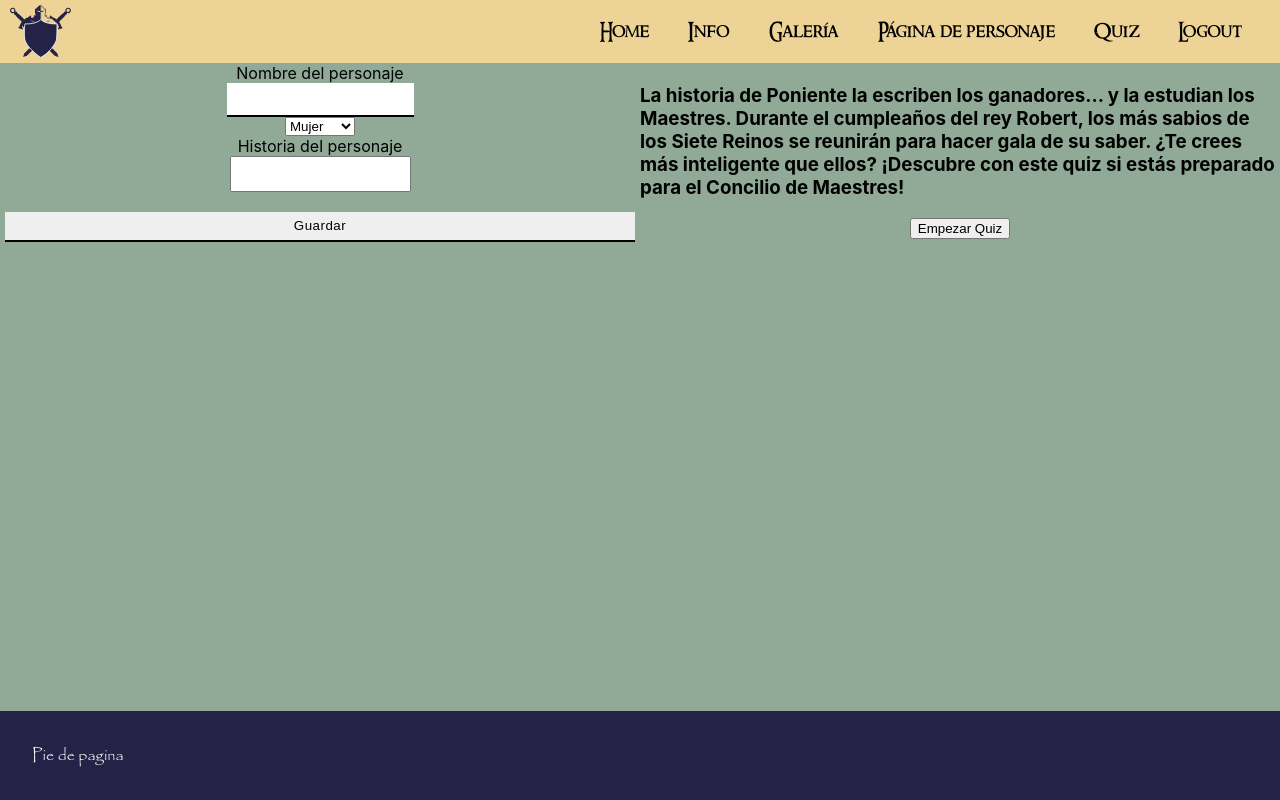
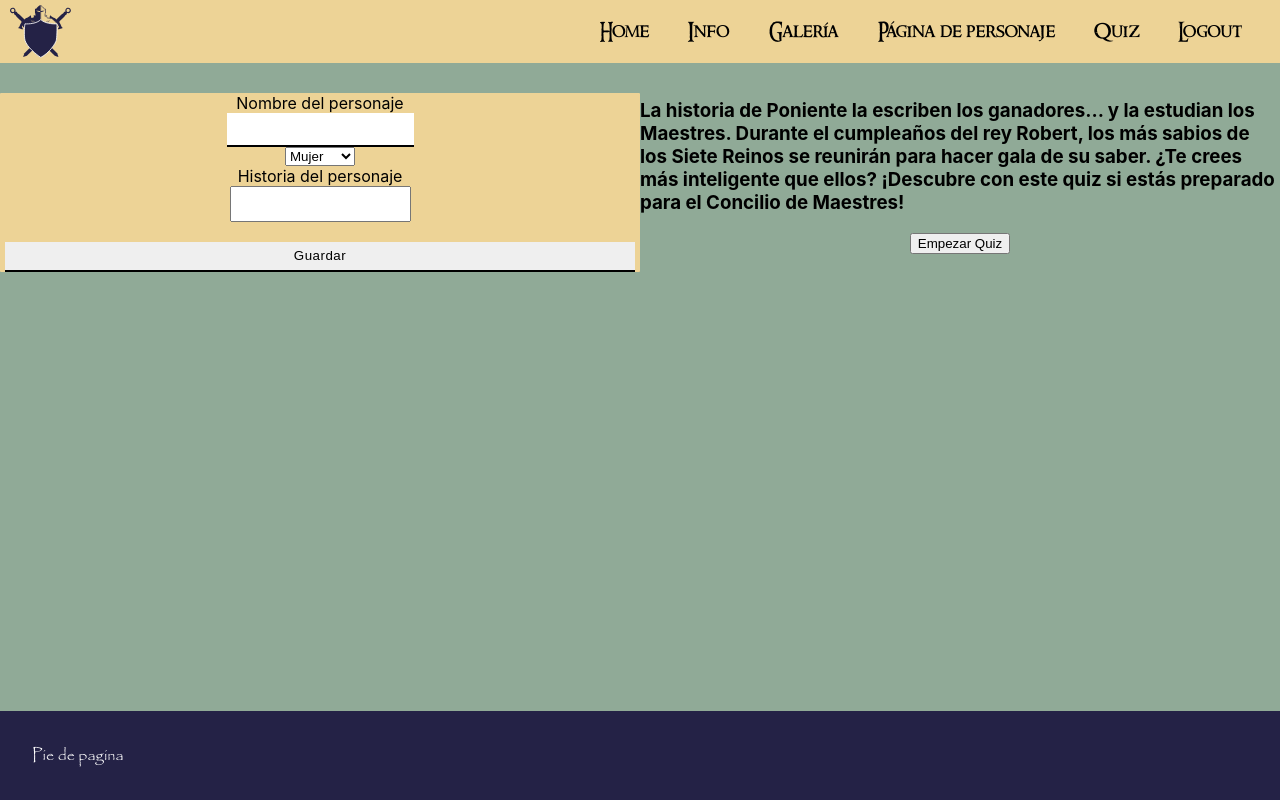
Before and after one commit to Sariiituus/tormenta-de-espadas, a React (Create React App) app: page /character-profile in a window 1280 px wide. Built offline with nearby package versions, Linux system fonts and the light colour scheme; a web font is replaced by a local one.

Commit message:
estilos ficha personaje

```diff
--- a/src/components/CharacterProfile/CharacterProfile.scss
+++ b/src/components/CharacterProfile/CharacterProfile.scss
@@ -7,6 +7,10 @@
 }
 
 .character-profile_info {
+
+    margin-top: 30px;
+    border-radius: 1px;
+    background-color: #EDD396;
     display: flex;
     flex-direction: column;
     align-items: center;
```
Also changed, not shown: src/components/CharacterProfile/CharacterProfile.jsx (+14 -1 lines).
